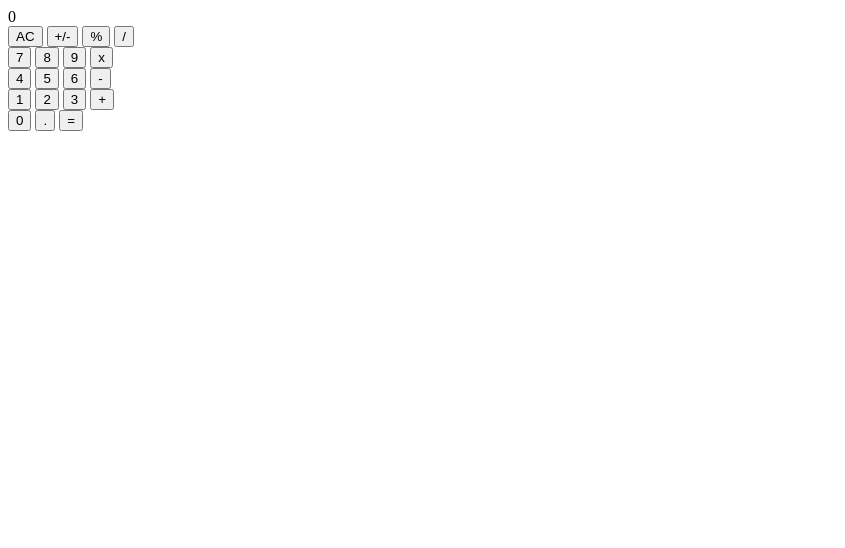
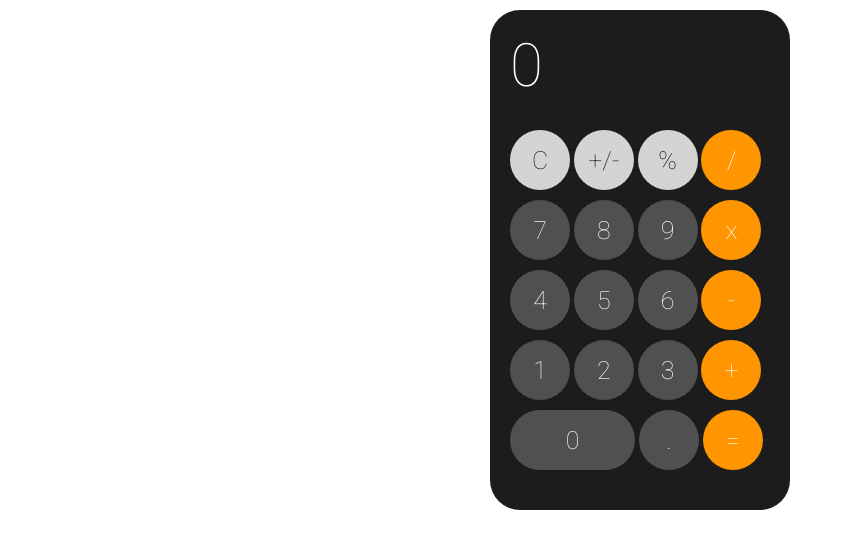
Before and after one commit to zhansaulet/calculatorJS, a plain HTML site: page index.html in a window 1280 px wide. Shown: the whole page, without its empty margins (0-845 px from the left). Drawn offline with Linux system fonts and the light colour scheme.

Commit message:
feat: add css styles

```diff
--- a/index.html
+++ b/index.html
@@ -5,6 +5,10 @@
   <meta charset="UTF-8">
   <meta http-equiv="X-UA-Compatible" content="IE=edge">
   <meta name="viewport" content="width=device-width, initial-scale=1.0">
+  <link rel="preconnect" href="https://fonts.googleapis.com">
+  <link rel="preconnect" href="https://fonts.gstatic.com" crossorigin>
+  <link href="https://fonts.googleapis.com/css2?family=Roboto:wght@100&display=swap" rel="stylesheet">
+  <link rel="stylesheet" href="style.css">
   <title>Calculator JS project</title>
 </head>
 
@@ -16,7 +20,7 @@
     <!-- /.screen -->
     <section class="calc-buttons">
       <div class="calc-buttons__row">
-        <button class="calc-buttons__button clear-btn">AC</button>
+        <button class="calc-buttons__button clear-btn">C</button>
         <!-- /.clear-btn -->
 
         <button class="calc-buttons__button negation-btn">
--- /dev/null
+++ b/style.css
@@ -0,0 +1,62 @@
+* {
+  box-sizing: border-box;
+  margin: 0;
+}
+
+body{
+  display: flex;
+  justify-content: center;
+  align-items: center;
+  padding-top: 10px;
+  font-family: 'Roboto', sans-serif;
+}
+
+
+.wrapper {
+  width: 300px;
+  height: 500px;
+  background-color: #1c1c1c;
+  color: #fff;
+  border-radius: 30px;
+  padding: 20px;
+}
+
+.screen {
+  height: 100px;
+  font-size: 60px;
+}
+
+.calc-buttons__row {
+  margin-bottom: 10px;
+}
+
+.calc-buttons__button {
+  border-radius: 50%;
+  border: none;
+  width: 60px;
+  height: 60px;
+  font-size: 25px;
+  background-color: #505050;
+  color: #fff;
+  font-family: 'Roboto', sans-serif;
+}
+
+.zero-btn{
+  width: 125px;
+  border-radius: 30px;
+}
+
+.clear-btn,
+.negation-btn,
+.percent-btn{
+  background-color: #d4d4d2;
+  color: #1c1c1c;
+}
+
+.divide-btn,
+.multiply-btn,
+.minus-btn,
+.plus-btn,
+.equal-btn{
+  background-color: #ff9500;
+}
```
